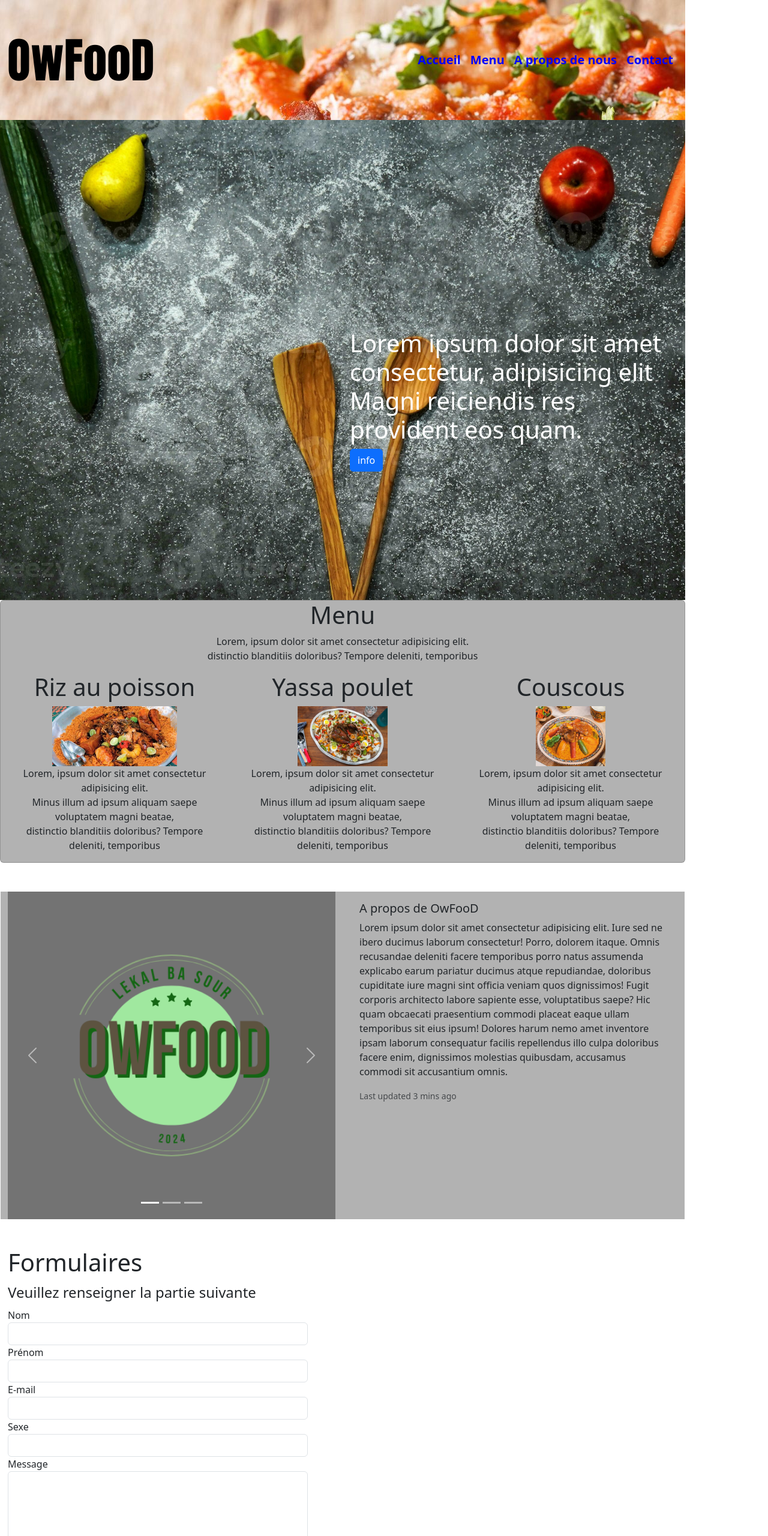
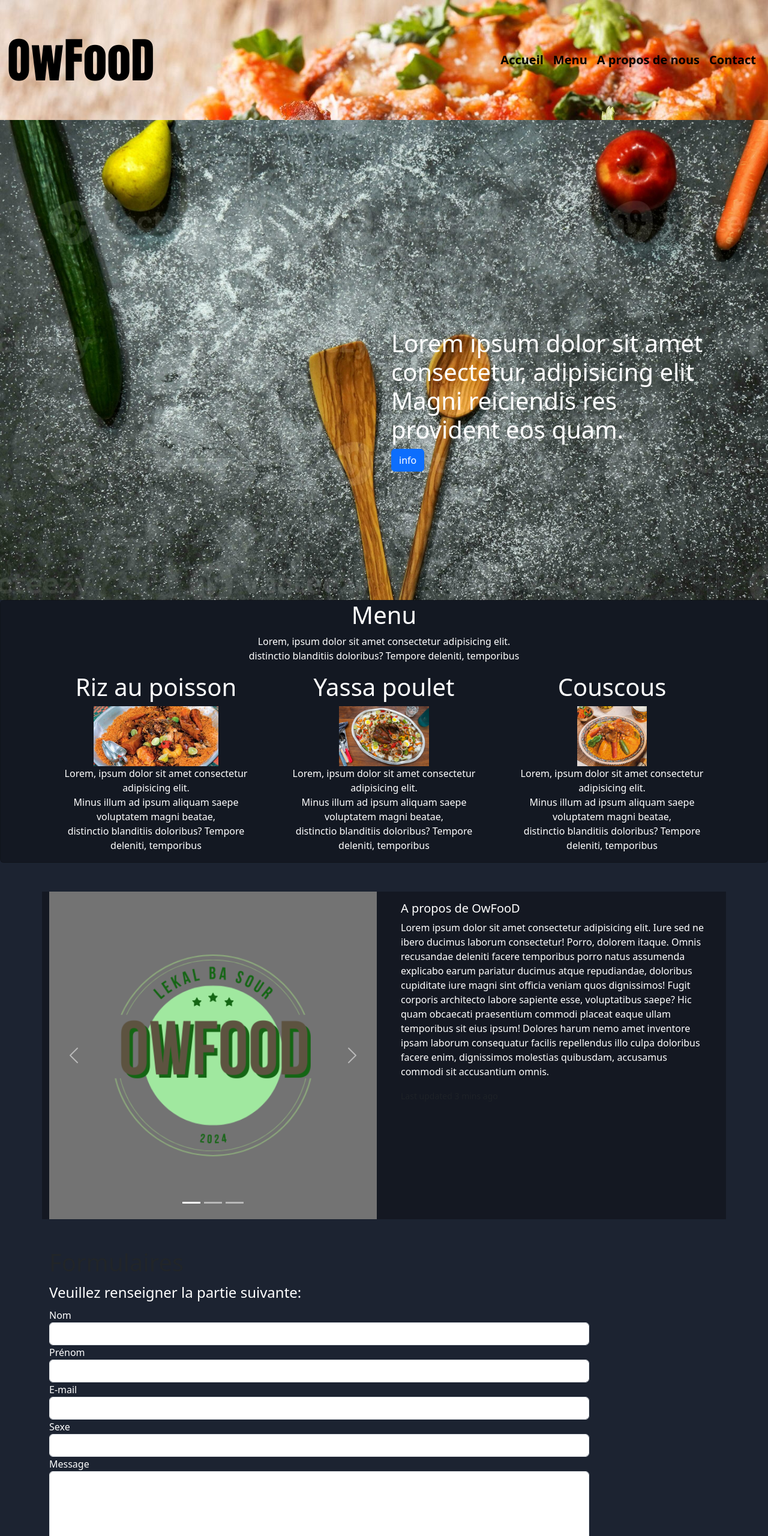
Before and after one commit to KorriSARR/bootstrap-checkpoint, a plain HTML site: page index1.html in a window 1280 px wide. Shown: the top 2560 px of the page at 60% size. Drawn offline with Linux system fonts and the light colour scheme.

Commit message:
modification du projet

```diff
--- a/index1.html
+++ b/index1.html
@@ -64,23 +64,23 @@
         </div>
         <div class="row">
           <div class="col-4">
-            <h1>Riz au poisson</h1>
+            <h1 class="menu1">Riz au poisson</h1>
             <img class="imgs" src="images/im3.jpg" alt="">
-            <p>Lorem, ipsum dolor sit amet consectetur adipisicing elit.<br>
+            <p class="menu1">Lorem, ipsum dolor sit amet consectetur adipisicing elit.<br>
                Minus illum ad ipsum aliquam saepe voluptatem magni beatae, <br>
                 distinctio blanditiis doloribus? Tempore deleniti, temporibus </p>
           </div>
           <div class="col-4">
-            <h1>Yassa poulet</h1>
+            <h1 class="menu1">Yassa poulet</h1>
             <img class="imgs" src="images/im7.jpg" alt="">
-            <p>Lorem, ipsum dolor sit amet consectetur adipisicing elit.<br>
+            <p class="menu1">Lorem, ipsum dolor sit amet consectetur adipisicing elit.<br>
                Minus illum ad ipsum aliquam saepe voluptatem magni beatae, <br>
                 distinctio blanditiis doloribus? Tempore deleniti, temporibus </p>
           </div>
           <div class="col-4">
-            <h1>Couscous</h1>
+            <h1 class="menu1">Couscous</h1>
             <img class="imgs" src="images/im8.jpg" alt="">
-            <p>Lorem, ipsum dolor sit amet consectetur adipisicing elit.<br>
+            <p class="menu1">Lorem, ipsum dolor sit amet consectetur adipisicing elit.<br>
                Minus illum ad ipsum aliquam saepe voluptatem magni beatae, <br>
                 distinctio blanditiis doloribus? Tempore deleniti, temporibus </p>
           </div>
@@ -138,7 +138,7 @@
       <h1>Formulaires</h1>
       <form>
         <fieldset>
-          <legend>Veuillez renseigner la partie suivante</legend>
+          <legend>Veuillez renseigner la partie suivante:</legend>
 
           <div class="form-group">
             <label for="nom">Nom</label>
@@ -173,8 +173,8 @@
         </fieldset>
       </form>
   </div>
-  <div class="container my-5 foot">
-    <footer class="text-center text-lg-start text-white" style="background-color: #1c2331; width: 1150px; margin-left: -100px; margin-bottom: -100px;">
+  <div class="container my-5 col-12 foot">
+    <footer class="text-center text-lg-start text-white" style="background-color: #1c2331">
       <section class="d-flex justify-content-between p-4" style="background-color: #6351ce">
         <div class="me-5">
           <span>Rejoignez nous sur nos différents réseaux:</span>
--- a/style1.css
+++ b/style1.css
@@ -1,3 +1,7 @@
+/*custom body*/
+body{
+    background-color:#1c2331 ;
+}
 /*custom navabar*/
 .navbar{
     height: 200px;
@@ -13,16 +17,15 @@
 }
 
 .nav-link{
-    color: blue !important;
+    border-bottom: 1px solid transparent !important;
+    transition: padding-bottom .4 ease-in-out, border-color .3s ease !important;
 }
 .nav-link:hover{
-    background-color: aliceblue !important;
-    color: black !important;
-    transition: .3s;
+    padding-bottom: 20px !important;
+    border-bottom-color: gray !important;
+    color: aliceblue !important;
 }
-
 /*custom section héros*/
-
 .banner{
     background-color: rgba(0, 0, 0, .5);
     background-image: url(images/im4.jpg);
@@ -31,43 +34,42 @@
     background-size: cover;
     background-repeat: no-repeat;
     height: 800px;
-
 }
 .titre{
     margin-top: 300px;
     color: white;
 }
-
 /*custom section menu*/
 .card{
     background-color: rgba(0, 0, 0, .3);
+    color: white;
 }
  .imgs{
     height: 100px;
  }
 
- @media screen and (max-width: 768px) {
-    .row{
-        display: block;
-    }
-    .navbar{
+/*custom a propos*/
 
+/*custom section contact*/
+@media screen and (min-width: 480px) and (max-width: 720px) {
+    .form-group{
+        width: 300px;
     }
 }
-
-/*custom section contact*/
-
-@media screen and (min-width: 768px) {
+@media screen and (min-width: 768px) and (max-width: 900px) {
     .form-group{
-        width: 500px;
+        width: 600px;
     }
 }
 @media screen and (min-width: 1200px) {
     .form-group{
-
+      width: 900px;
     }
 }
-
-html{
-    width: fit-content;
+form{
+    color: white;
 }
+/* custom footer*/
+a{
+    text-decoration: none;
+}
```
Also changed, not shown: 1 other file.
